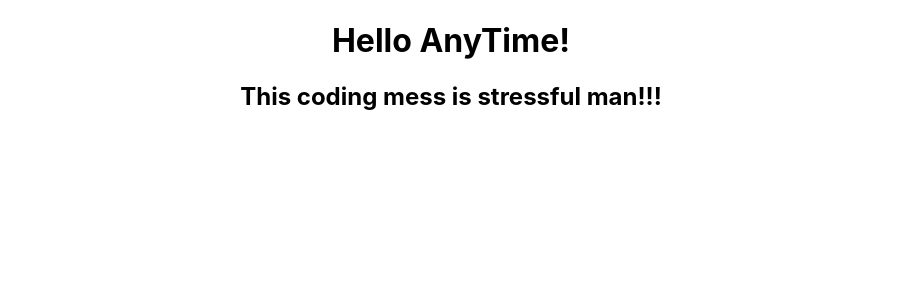
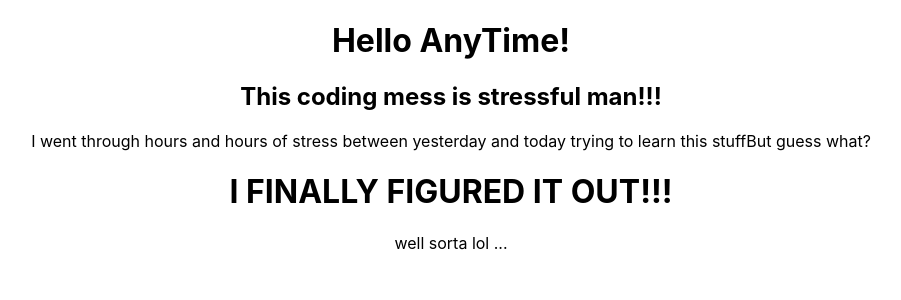
Before and after one commit to ckq-aws/donation_portal, a React (Create React App) app: page / in a window 1280 px wide. Shown: the top 300 px of the page, without its empty margins (189-1090 px from the left). Built offline with nearby package versions, Linux system fonts and the light colour scheme.

Commit message:
newest change

```diff
--- a/src/Hello.js
+++ b/src/Hello.js
@@ -5,6 +5,10 @@ function Greet() {
     <div>
         <h1>Hello AnyTime!</h1>
         <h2>This coding mess is stressful man!!!</h2>
+        <p1>I went through hours and hours of stress between yesterday and today trying to learn this stuff</p1>
+        <p3>But guess what?</p3>
+        <h1>I FINALLY FIGURED IT OUT!!!</h1>
+        <p4>well sorta lol ...</p4>
     </div>
     )
 }
```
